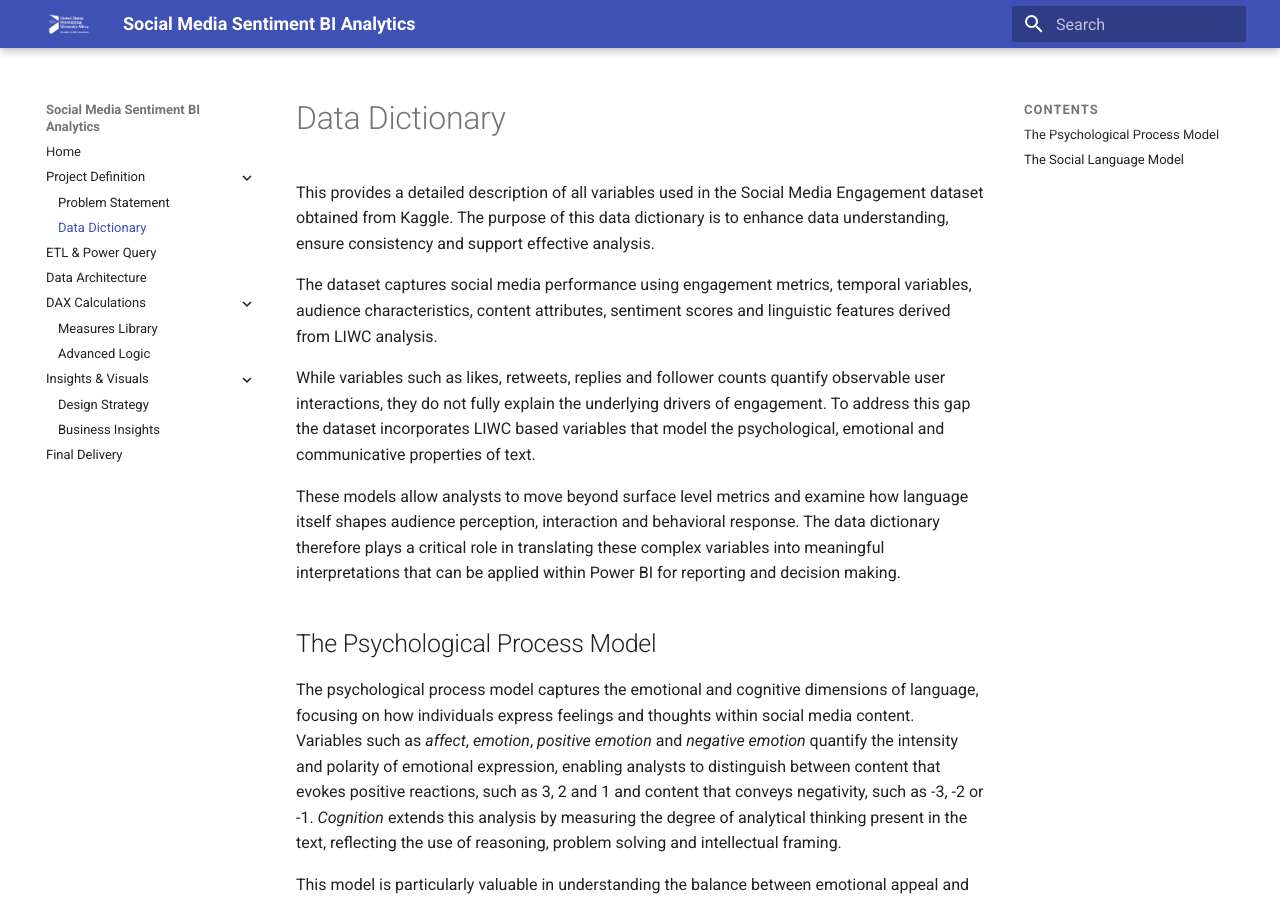
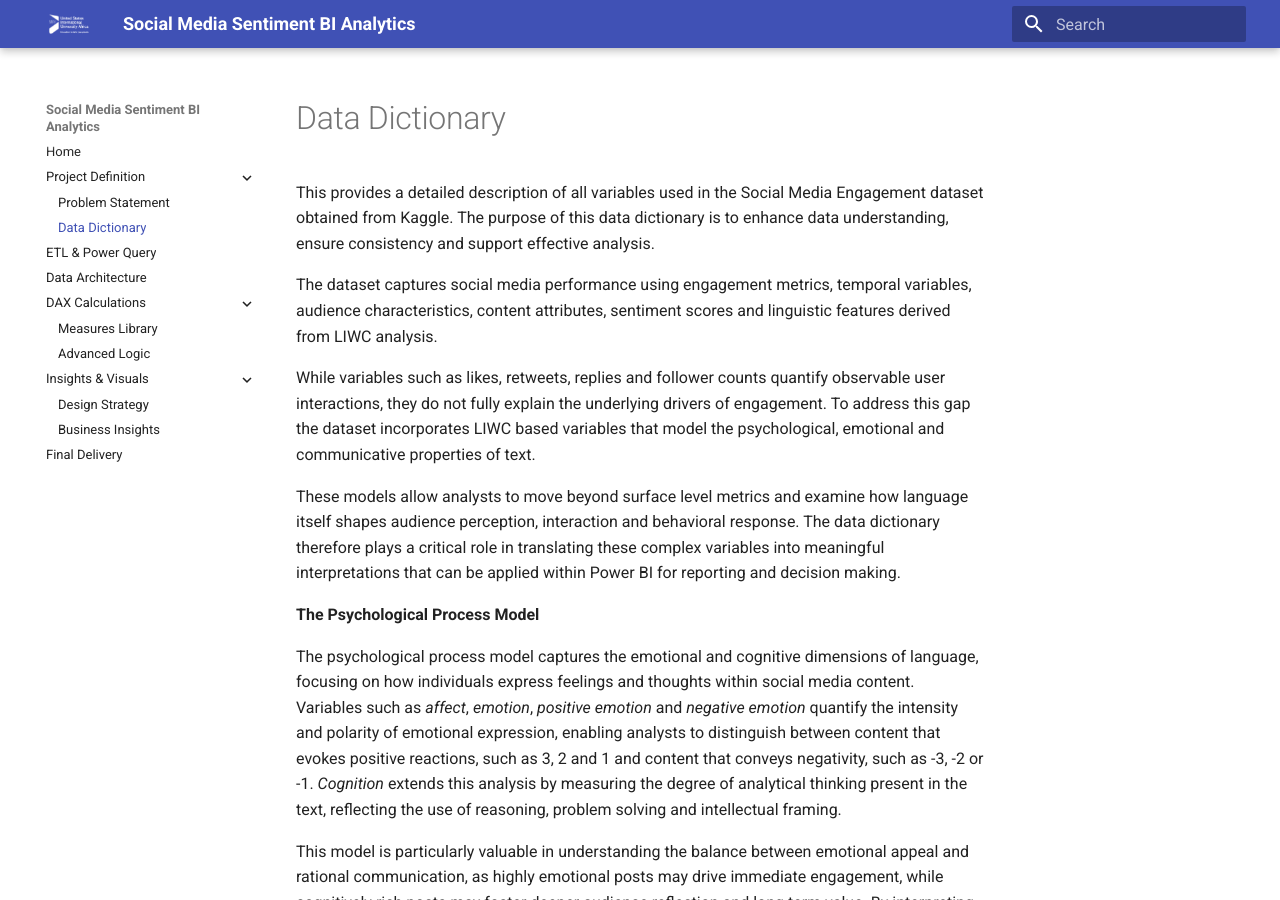
Before and after one commit to mistiusiu/DSA3050_SS26_USIU_BI_Group_Project, an MkDocs documentation site: the page built from docs/project-setup/data-dictionary.md, in a window 1280 px wide and 900 px high. Built offline with MkDocs 1.6.1 and Material for MkDocs 9.7.7, drawn with Linux system fonts in a browser that asks for light colours.

Commit message:
updated changes

```diff
--- a/docs/project-setup/data-dictionary.md
+++ b/docs/project-setup/data-dictionary.md
@@ -7,13 +7,13 @@ While variables such as likes, retweets, replies and follower counts quantify ob
 
 These models allow analysts to move beyond surface level metrics and examine how language itself shapes audience perception, interaction and behavioral response. The data dictionary therefore plays a critical role in translating these complex variables into meaningful interpretations that can be applied within Power BI for reporting and decision making.
 
-## The Psychological Process Model
+**The Psychological Process Model**
 
 The psychological process model captures the emotional and cognitive dimensions of language, focusing on how individuals express feelings and thoughts within social media content. Variables such as *affect*, *emotion*, *positive emotion* and *negative emotion* quantify the intensity and polarity of emotional expression, enabling analysts to distinguish between content that evokes positive reactions, such as 3, 2 and 1 and content that conveys negativity, such as -3, -2 or -1. *Cognition* extends this analysis by measuring the degree of analytical thinking present in the text, reflecting the use of reasoning, problem solving and intellectual framing.
 
 This model is particularly valuable in understanding the balance between emotional appeal and rational communication, as highly emotional posts may drive immediate engagement, while cognitively rich posts may foster deeper audience reflection and long term value. By interpreting these variables collectively, analysts can identify whether emotional resonance or intellectual depth is more effective in influencing engagement outcomes.
 
-## The Social Language Model
+**The Social Language Model**
 
 The social language model examines how language reflects interpersonal relationships and social orientation, primarily through the use of pronouns. Variables such as *we percentage*, *I percentage* and *they percentage* provide insight into whether content is framed collectively, personally or externally. A higher use of (we) indicates inclusive and community oriented messaging, which can strengthen audience connection and foster a sense of belonging. A higher (I) percentage reflects a personal or individualistic tone, often associated with storytelling, personal experiences or influencer driven content. The use of (they) suggests a focus on external groups or third parties which may introduce elements of comparison, distinction or even criticism.
 
```
